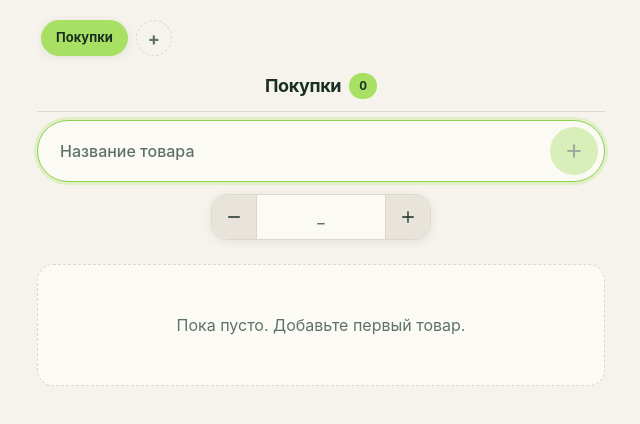
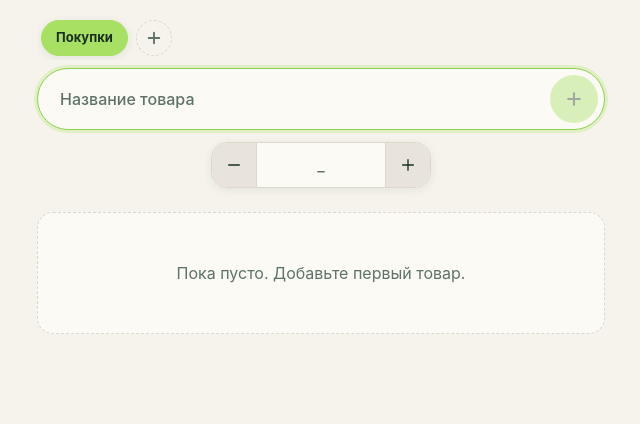
Before and after one commit to AntonF45/tg-shopping-list, a React (Vite) app: page / in a window 1280 px wide. Shown: the top 424 px of the page, without its empty margins (319-959 px from the left). Built offline with nearby package versions, Linux system fonts and the light colour scheme.

Commit message:
refactor: заменить "+" на SVG-иконку и убрать блок заголовка списка

```diff
--- a/src/components/ListChips.tsx
+++ b/src/components/ListChips.tsx
@@ -167,8 +167,6 @@ export const ListChips: React.FC<Props> = ({
     triggerHaptic('medium');
   }, []);
 
-  const activeList = lists.find((l) => l.id === activeListId);
-
   return (
     <div className="list-chips-wrapper">
       {/* Ряд чипсов с горизонтальным скроллом */}
@@ -217,20 +215,22 @@ export const ListChips: React.FC<Props> = ({
               triggerHaptic('light');
             }}
           >
-            +
+            <svg
+              width="18"
+              height="18"
+              viewBox="0 0 24 24"
+              fill="none"
+              stroke="currentColor"
+              strokeWidth="2.5"
+              strokeLinecap="round"
+              strokeLinejoin="round"
+            >
+              <line x1="12" y1="5" x2="12" y2="19" />
+              <line x1="5" y1="12" x2="19" y2="12" />
+            </svg>
           </button>
         )}
       </div>
-
-      {/* Заголовок при скролле — простой, без анимации */}
-      {activeList && (
-        <div className="scrolled-header">
-          <div className="scrolled-header-inner">
-            <span className="scrolled-title">{activeList.title}</span>
-            <span className="scrolled-count">{activeList.items.length}</span>
-          </div>
-        </div>
-      )}
 
       {/* Меню чипса */}
       {menu && (
--- a/src/index.css
+++ b/src/index.css
@@ -145,47 +145,6 @@ input {
 /* Убраны все анимации схлопывания */
 .chips-row-inner {
   display: contents; /* Прозрачная обёртка */
-}
-
-/* Заголовок при скролле — простой, без анимации */
-.scrolled-header {
-  display: flex;
-  align-items: center;
-  justify-content: center;
-  position: relative;
-  padding: 12px 4px;
-  background: var(--bg);
-  border-bottom: 1px solid var(--border);
-}
-
-.scrolled-header-inner {
-  display: flex;
-  align-items: center;
-  justify-content: center;
-  gap: 8px;
-  width: 100%;
-}
-
-.scrolled-title {
-  font-size: 18px;
-  font-weight: 700;
-  letter-spacing: -0.02em;
-  color: var(--text);
-  white-space: nowrap;
-  overflow: hidden;
-  text-overflow: ellipsis;
-  text-align: center;
-}
-
-.scrolled-count {
-  flex-shrink: 0;
-  padding: 4px 10px;
-  border-radius: var(--radius-pill);
-  background: var(--accent);
-  color: var(--accent-contrast);
-  font-size: 12px;
-  font-weight: 700;
-  font-variant-numeric: tabular-nums;
 }
 
 /* ==============================
```
